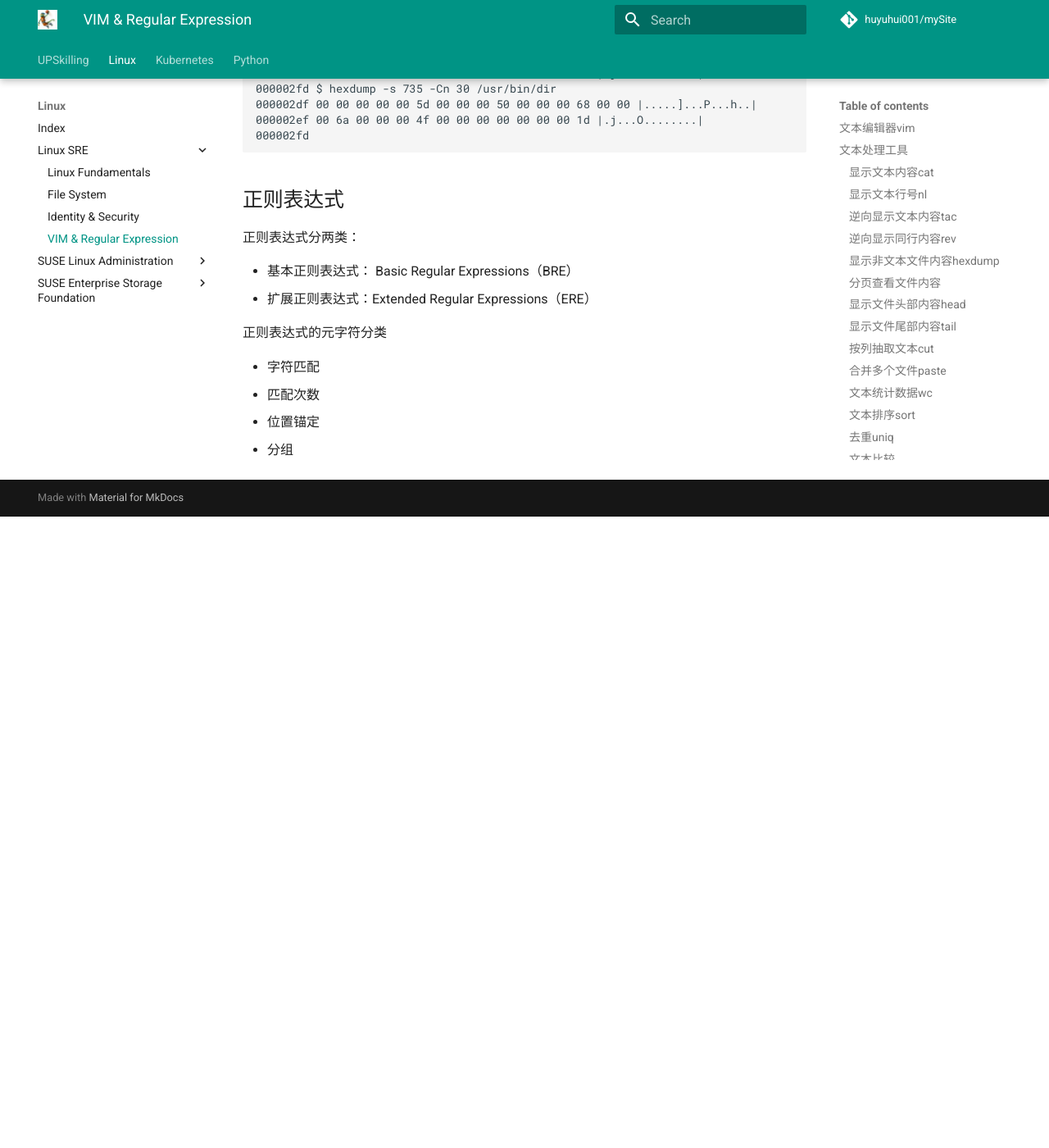
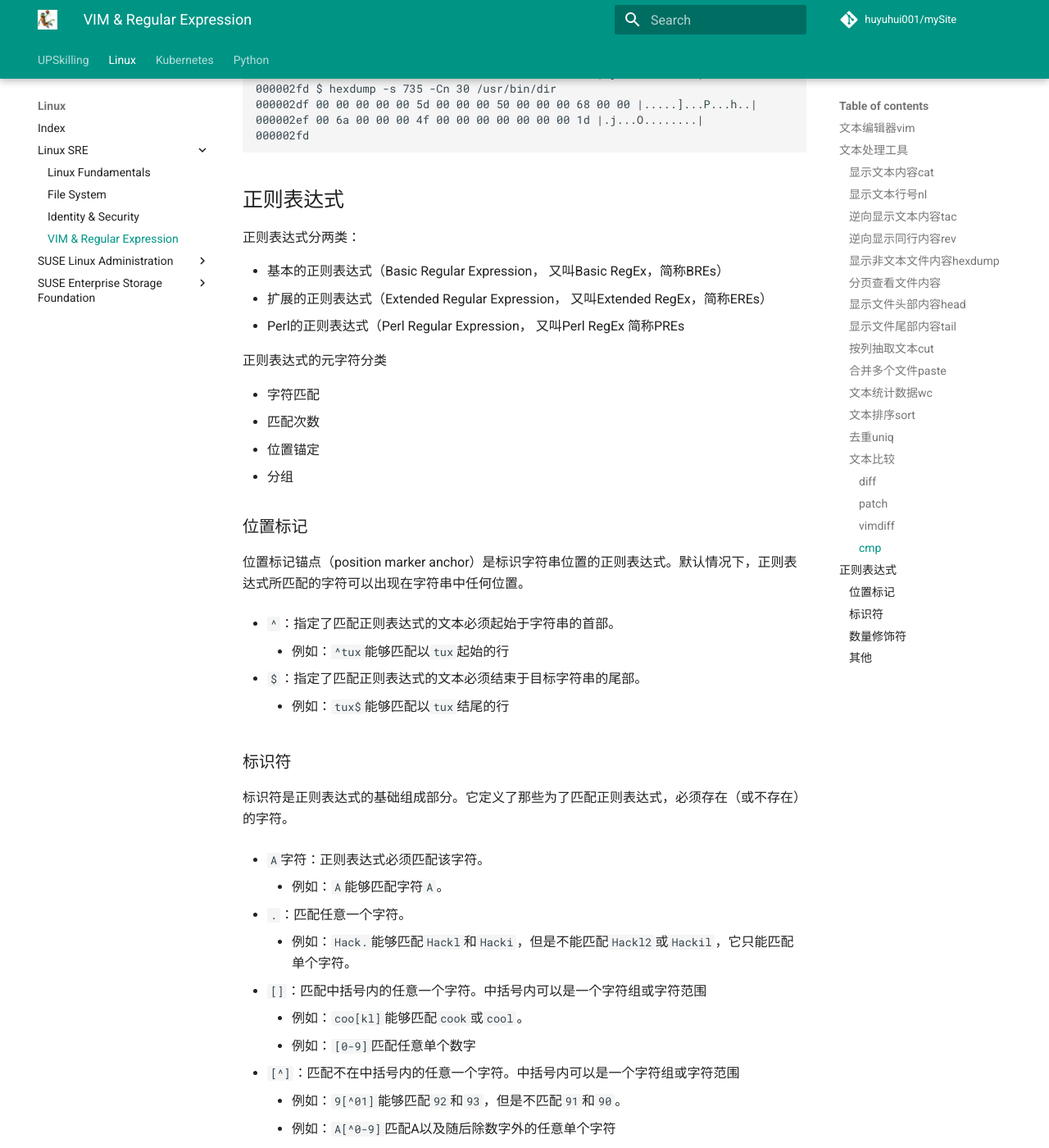
Before and after one commit to huyuhui001/mySite, an MkDocs documentation site: the page built from docs/linux/SRE/04-RegExpress.md, in a window 1280 px wide and 1400 px high, scrolled down 27495 px. Shown: the whole window at 82% size. Built offline with MkDocs 1.6.1 and Material for MkDocs 9.7.7, drawn with Linux system fonts in a browser that asks for light colours; comment, search, counter and statistics services are not loaded; before the commit the page ends 28125 px from its top, so only the background shows below that; some of the changed text lies outside the part shown.

Commit message:
Documentation

````diff
--- a/docs/linux/SRE/04-RegExpress.md
+++ b/docs/linux/SRE/04-RegExpress.md
@@ -1131,8 +1131,6 @@
 * `patch`命令中用`diff`的目标目录去覆盖源目录。互换会报错。
 * `-R`：撤销补丁。
 
-
-
 ```
 # file3和file4有内容
 $ tree ./dir1
@@ -1217,8 +1215,6 @@
 1 out of 1 hunk ignored -- saving rejects to file /home/vagrant/dir2.rej
 ```
 
-
-
 #### `vimdiff`
 
 命令`vimdiff`相当于`vim -d`。
@@ -1228,8 +1224,6 @@
 ```
 $ vimdiff text1 text2
 ```
-
-
 
 #### `cmp`
 
@@ -1255,12 +1249,14 @@
 
 
 
+
 ## 正则表达式
 
 正则表达式分两类：
 
-- 基本正则表达式： Basic Regular Expressions（BRE）
-- 扩展正则表达式：Extended Regular Expressions（ERE）
+* 基本的正则表达式（Basic Regular Expression， 又叫Basic RegEx，简称BREs）
+* 扩展的正则表达式（Extended Regular Expression， 又叫Extended RegEx，简称EREs）
+* Perl的正则表达式（Perl Regular Expression， 又叫Perl RegEx 简称PREs
 
 正则表达式的元字符分类
 
@@ -1268,3 +1264,77 @@
 - 匹配次数
 - 位置锚定
 - 分组
+
+
+### 位置标记
+
+位置标记锚点（position marker anchor）是标识字符串位置的正则表达式。默认情况下，正则表达式所匹配的字符可以出现在字符串中任何位置。
+
+* `^`：指定了匹配正则表达式的文本必须起始于字符串的首部。
+    * 例如：`^tux`能够匹配以`tux`起始的行
+
+* `$`：指定了匹配正则表达式的文本必须结束于目标字符串的尾部。
+    * 例如：`tux$`能够匹配以`tux`结尾的行
+
+
+### 标识符
+
+标识符是正则表达式的基础组成部分。它定义了那些为了匹配正则表达式，必须存在（或不存在）的字符。
+
+* `A`字符：正则表达式必须匹配该字符。
+    * 例如：`A`能够匹配字符`A`。
+
+* `.`：匹配任意一个字符。
+    * 例如：`Hack.`能够匹配`Hackl`和`Hacki`，但是不能匹配`Hackl2`或`Hackil`，它只能匹配单个字符。
+
+* `[]`：匹配中括号内的任意一个字符。中括号内可以是一个字符组或字符范围
+    * 例如：`coo[kl]`能够匹配`cook`或`cool`。
+    * 例如：`[0-9]`匹配任意单个数字
+
+* `[^]`：匹配不在中括号内的任意一个字符。中括号内可以是一个字符组或字符范围
+    * 例如：`9[^01]`能够匹配`92`和`93`，但是不匹配`91`和`90`。
+    * 例如：`A[^0-9]`匹配A以及随后除数字外的任意单个字符
+
+
+
+
+### 数量修饰符
+
+一个标识符可以出现一次、多次或是不出现。数量修饰符定义了模式可以出现的次数。
+
+* `?`：匹配之前的项1次或0次。
+    * 例如：`colou?r`能够匹配`color`或`colour`，但是不能匹配`colouur`。
+
+* `+`：匹配之前的项1次或多次。
+    * 例如：`Rollno-9+`能够匹配`Rollno-99`和`Rollno-9`，但是不能匹配`Rollno-`。
+    * 例如：`colou+r`能够匹配`colour`或`colouur`，不能匹配`color`。
+
+* `\*`：匹配之前的项0次或多次。
+    * 例如：`co*l`能够匹配`cl、col`和`coool`。
+
+* `{n}`：匹配之前的项n次。
+    * 例如：`[0-9]{3}`能够匹配任意的三位数。
+    * 例如：`[0-9]{3}`可以扩展为`[0-9][0-9][0-9]`。
+
+* `{n,}`：之前的项至少需要匹配n次。
+    * 例如：`[0-9]{2,}`能够匹配任意一个两位或更多位的数字。
+
+* `{n,m}`：之前的项所必须匹配的最小次数和最大次数。
+    * 例如：`[0-9]{2,5}`能够匹配两位数到五位数之间的任意一个数字。
+
+
+
+
+### 其他
+
+有一些特殊字符可以调整正则表达式的匹配方式。
+
+* `()`：将括号中的内容视为一个整体。
+    * 例如：`ma(tri)?x` 能够匹配`max`或`matrix`
+* `\|`：指定了一种选择结构，可以匹配`\|`两边的任意一项。
+    * 例如：`Oct (1st \| 2nd)`能够匹配`Oct 1st`或`Oct 2nd`。
+* `\`：转义字符可以转义之前介绍的特殊字符。
+    * 例如：`a\.b`能够匹配`a.b`，但不能匹配`ajb`。因为`\`忽略了`.`的特殊意义。
+
+
+https://geek-docs.com/shell/shell-examples/the-shell-uses-regular-expressions.html
````
